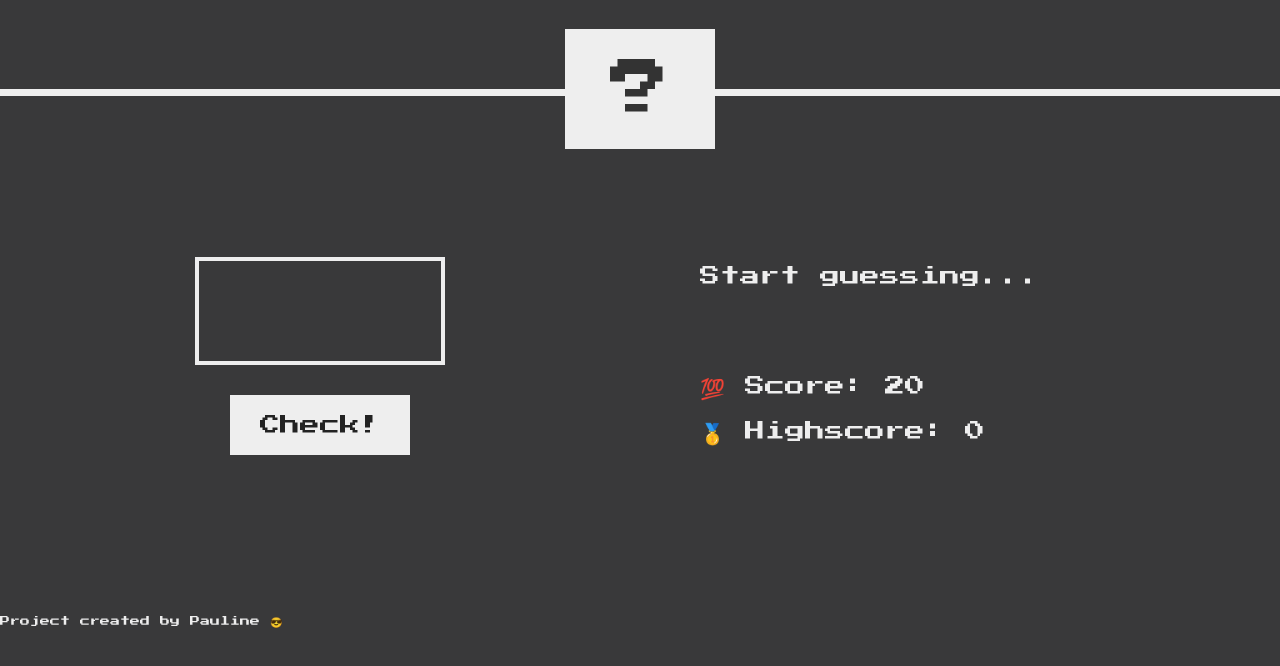
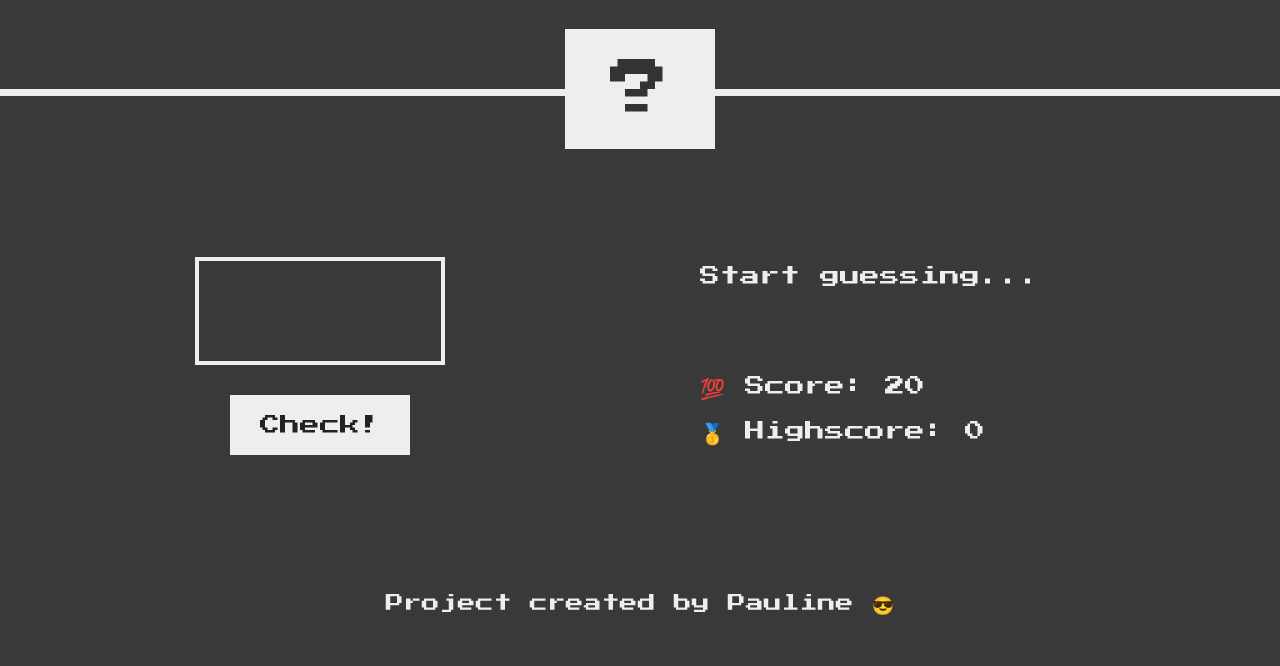
Before and after one commit to PaulineTW/guess-my-number, a plain HTML site: page index.html in a window 1280 px wide. Shown: the part 184-850 px from the top of the page. Before the commit the page ends 812 px from the top, so only its background shows below. Drawn offline with Linux system fonts and the light colour scheme.

Commit message:
Footer css

```diff
--- a/style.css
+++ b/style.css
@@ -30,6 +30,14 @@ main {
   display: flex;
   align-items: center;
   justify-content: space-around;
+}
+
+footer {
+  text-align: center;
+  margin: 50px;
+  font-size: large;
+  bottom: 0;
+  position: sticky;
 }
 
 .left {
```
